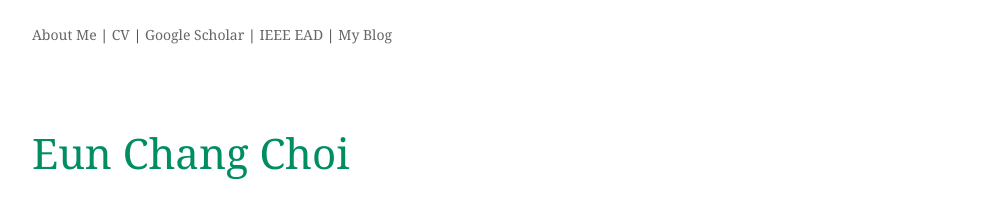
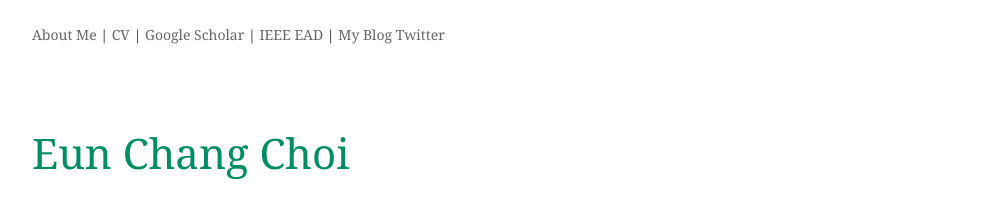
Before and after one commit to eunchangchoi/eunchangchoi.github.io, a Jekyll site: the page built from index.md, in a window 1280 px wide. Shown: the top 217 px of the page, without its empty margins (68-1062 px from the left). Built offline with Jekyll 4.4.1, drawn with Linux system fonts in a browser that asks for light colours.

Commit message:
Update header.html

```diff
--- a/_includes/header.html
+++ b/_includes/header.html
@@ -5,6 +5,7 @@
 	<a class="menu_"href="https://bit.ly/2Xffm9G"> Google Scholar </a>|
   <a class="menu_"href="https://ieee-sa.imeetcentral.com/ead">IEEE EAD </a>|
 	<a class="menu_"href="https://ai-law-policy.blogspot.com"> My Blog </a>
+  <a class="menu_"href="https://twitter.com/Eun_Chang_Choi"> Twitter </a>
     <nav role="navigation" class="menu top-menu">
         {% include navigation.html %}
     </nav>
```
